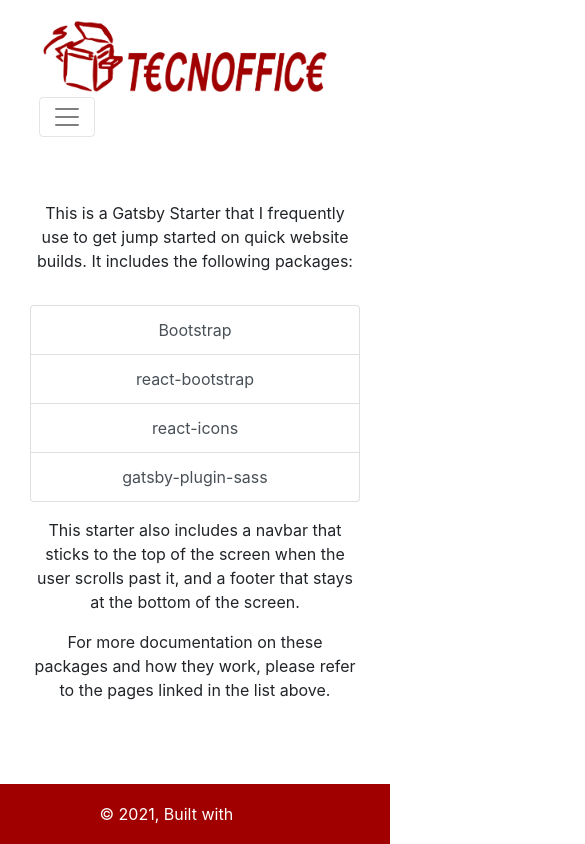
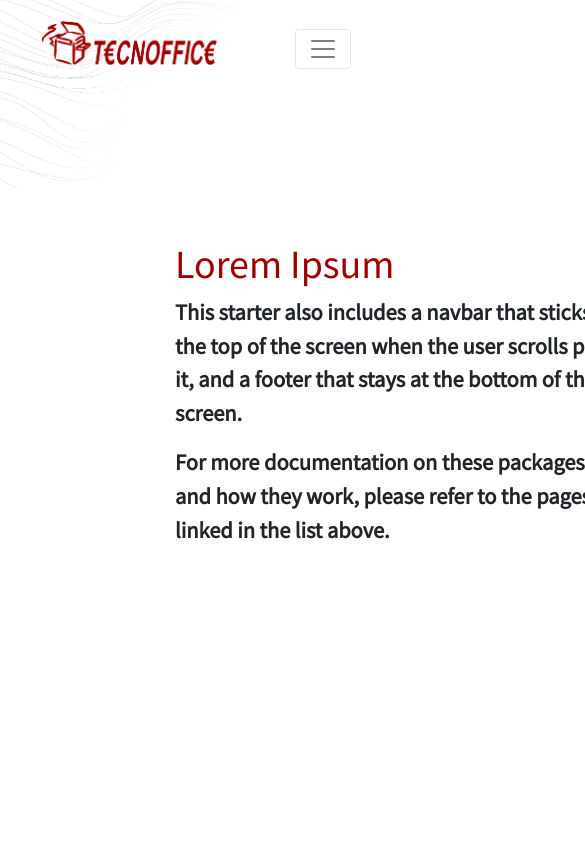
Before and after one commit to marcogenualdo/tecnoffice, a Gatsby site: page / in a window 390 px wide. Shown: the top 844 px of the page, 585 px wide, since content can reach past the window. Built offline with nearby package versions, Linux system fonts and the light colour scheme; Gatsby itself is replaced by a stand-in of ours.

Commit message:
feat: responsive navbar, home text (not responsive yet).

```diff
--- a/package.json
+++ b/package.json
@@ -14,6 +14,7 @@
     "deploy": "gatsby build --prefix-paths && gh-pages -d public"
   },
   "dependencies": {
+    "@fontsource/source-sans-pro": "^4.1.0",
     "bootstrap": "^4.3.1",
     "gatsby": "^2.3.34",
     "gatsby-image": "^2.0.41",
--- a/src/components/header.js
+++ b/src/components/header.js
@@ -2,46 +2,49 @@ import React from "react";
 import { Link } from "gatsby";
 
 import { Navbar, Nav, Button } from "react-bootstrap";
+import PropTypes from "prop-types";
 import logo from "../images/logo.png";
 import "../styles/header.scss";
+
+const NavLink = ({ children, to }) => (
+  <Link to={to} className="link-no-style px-4 nav-link">
+    <Nav.Link as="span" eventKey={to}>
+      {children}
+    </Nav.Link>
+  </Link>
+);
 
 const SiteNavbar = ({ pageInfo }) => {
   return (
     <Navbar variant="light" expand="lg" id="site-navbar">
-      <Link to="/" className="link-no-style">
+      <Link to="/" className="link-no-style mt-0">
         <Navbar.Brand as="span">
           <img className="logo" src={logo} alt={pageInfo} />
         </Navbar.Brand>
       </Link>
 
-      <Navbar.Toggle aria-controls="basic-navbar-nav" />
+      <Navbar.Toggle
+        aria-controls="basic-navbar-nav"
+        className="nav-hamburger"
+      />
       <Navbar.Collapse id="basic-navbar-nav">
-        <Nav className="ml-auto">
-          <Link to="/page-2" className="link-no-style">
-            <Nav.Link as="span" eventKey="page-2">
-              Promo
-            </Nav.Link>
-          </Link>
-          <Link to="/page-2" className="link-no-style">
-            <Nav.Link as="span" eventKey="page-2">
-              Assistenza
-            </Nav.Link>
-          </Link>
-          <Link to="/page-2" className="link-no-style">
-            <Nav.Link as="span" eventKey="page-2">
-              Link Utili
-            </Nav.Link>
-          </Link>
-          <Link to="/page-2" className="link-no-style">
-            <Nav.Link as="span" eventKey="page-2">
-              Chi Siamo
-            </Nav.Link>
-          </Link>
-          <Button>Contattaci</Button>
+        <Nav className="ml-auto mt-4">
+          <NavLink to="/page-2">Promo</NavLink>
+          <NavLink to="/page-2">Assistenza</NavLink>
+          <NavLink to="/page-2">Link Utili</NavLink>
+          <NavLink to="/page-2">Chi Siamo</NavLink>
+          <Button className="mx-4 btn-lg">Contattaci</Button>
         </Nav>
       </Navbar.Collapse>
     </Navbar>
   );
 };
 
+NavLink.propTypes = {
+  to: PropTypes.string.isRequired,
+  as: PropTypes.string,
+  eventKey: PropTypes.string,
+  className: PropTypes.string,
+};
+
 export default SiteNavbar;
--- a/src/components/layout.js
+++ b/src/components/layout.js
@@ -6,37 +6,15 @@
  */
 
 import React from "react";
-import { graphql } from "gatsby";
 
-import { Container, Row, Col } from "react-bootstrap";
+import { Container } from "react-bootstrap";
 import Navbar from "./header";
 
 const Layout = ({ children, pageInfo }) => (
-  <>
-    <Container fluid className="px-0 main">
-      <Navbar pageInfo={pageInfo} />
-      <Row noGutters>
-        <Col>
-          <Container className="mt-5">
-            <main>{children}</main>
-          </Container>
-        </Col>
-      </Row>
-    </Container>
-    <Container fluid className="px-0">
-      <Row noGutters>
-        <Col className="footer-col">
-          <footer>
-            <span>
-              © {new Date().getFullYear()}, Built with
-              {` `}
-              <a href="https://www.gatsbyjs.org">Gatsby</a>
-            </span>
-          </footer>
-        </Col>
-      </Row>
-    </Container>
-  </>
+  <Container fluid className="px-0 main">
+    <Navbar pageInfo={pageInfo} />
+    <main>{children}</main>
+  </Container>
 );
 
 export default Layout;
--- a/src/pages/index.js
+++ b/src/pages/index.js
@@ -1,61 +1,57 @@
 import React from "react";
 import { Row, Col, Container, ListGroup } from "react-bootstrap";
+import { graphql, useStaticQuery } from "gatsby";
+import Img from "gatsby-image";
 
 import Layout from "../components/layout";
 import SEO from "../components/seo";
+import "../styles/home.scss";
 
-const IndexPage = () => (
+const IndexPage = () => {
+  const data = useStaticQuery(graphql`
+    query {
+      officeBg: file(relativePath: { eq: "home-bg-office.png" }) {
+        childImageSharp {
+          # Specify a fluid image and fragment
+          # The default maxWidth is 800 pixels
+          fluid(maxWidth: 2000) {
+            ...GatsbyImageSharpFluid
+          }
+        }
+      }
+      linesBg: file(relativePath: { eq: "home-bg-lines.png" }) {
+        childImageSharp {
+          # Specify a fluid image and fragment
+          # The default maxWidth is 800 pixels
+          fluid(maxWidth: 2000) {
+            ...GatsbyImageSharpFluid
+          }
+        }
+      }
+    }
+  `);
+
+  return (
     <Layout pageInfo={{ pageName: "index" }}>
       <SEO title="Home" keywords={[`gatsby`, `react`, `bootstrap`]} />
-    <Container className="text-center">
+      <Container fluid className="px-0 office-bg ">
+        <Img fluid={data.officeBg.childImageSharp.fluid} />
+      </Container>
+      <Container fluid className="px-0 lines-bg">
+        <Img fluid={data.linesBg.childImageSharp.fluid} />
+      </Container>
+      <Container className="home-intro">
         <Row>
           <Col>
-          <p>
-            This is a Gatsby Starter that I frequently use to get jump started
-            on quick website builds. It includes the following packages:
-          </p>
+            <h1>Lorem Ipsum</h1>
           </Col>
         </Row>
-      <Row className="justify-content-center my-3">
-        <Col md="6">
-          <ListGroup>
-            <ListGroup.Item
-              action
-              href="https://getbootstrap.com"
-              target="_blank"
-            >
-              Bootstrap
-            </ListGroup.Item>
-            <ListGroup.Item
-              action
-              href="https://react-bootstrap.github.io/"
-              target="_blank"
-            >
-              react-bootstrap
-            </ListGroup.Item>
-            <ListGroup.Item
-              action
-              href="https://react-icons.netlify.com"
-              target="_blank"
-            >
-              react-icons
-            </ListGroup.Item>
-            <ListGroup.Item
-              action
-              href="https://www.gatsbyjs.org/packages/gatsby-plugin-sass/"
-              target="_blank"
-            >
-              gatsby-plugin-sass
-            </ListGroup.Item>
-          </ListGroup>
-        </Col>
-      </Row>
-      <Row>
+        <Row className="home-intro-text">
           <Col>
             <p>
               This starter also includes a navbar that sticks to the top of the
-            screen when the user scrolls past it, and a footer that stays at the
-            bottom of the screen.
+              screen when the user scrolls past it, and a footer that stays at
+              the bottom of the screen.
             </p>
             <p>
               For more documentation on these packages and how they work, please
@@ -66,5 +62,6 @@ const IndexPage = () => (
       </Container>
     </Layout>
   );
+};
 
 export default IndexPage;
--- a/src/styles/header.scss
+++ b/src/styles/header.scss
@@ -5,8 +5,27 @@
   top: 0;
   z-index: 100;
   padding: 1rem 10%;
+  font-weight: 700;
+  font-size: 1.2rem;
 }
 
 .logo {
   width: 18rem;
 }
+
+@media screen and (max-width: 600px) {
+  .logo {
+    width: 60%;
+  }
+
+  .nav-hamburger {
+    position: absolute;
+    top: 1.8rem;
+    right: 10%;
+  }
+
+  .nav-link {
+    margin-left: auto;
+    margin-right: auto;
+  }
+}
--- /dev/null
+++ b/src/styles/home.scss
@@ -0,0 +1,43 @@
+@import "variables";
+@import "~@fontsource/source-sans-pro/index.css";
+
+.office-bg {
+  position: absolute;
+  top: 0;
+  left: 0;
+  z-index: 0;
+}
+
+@media screen and (max-width: 600px) {
+  .office-bg {
+    display: none;
+  }
+}
+
+.lines-bg {
+  position: absolute;
+  top: 0;
+  left: 0;
+  z-index: 1;
+  opacity: 0.35;
+}
+
+.home-intro {
+  position: absolute;
+  top: 15rem;
+  left: 10rem;
+  font-family: "Source Sans Pro";
+  z-index: 10;
+}
+
+.home-intro-text {
+  width: 30rem;
+  font-size: 1.4rem;
+  font-weight: 600;
+}
+
+h1 {
+  color: $primary;
+  font-size: 6rem;
+  font-weight: 900;
+}
--- a/src/styles/variables.scss
+++ b/src/styles/variables.scss
@@ -1 +1,3 @@
 $primary: #a00000;
+$secondary: #434343;
+$font-family-base: "sans-serif";
```
Also changed, not shown: src/images/gatsby-astronaut.png (deleted), src/images/home-bg-lines.png (added), 3 other files. Lines whose indentation alone changed are shown as unchanged.
